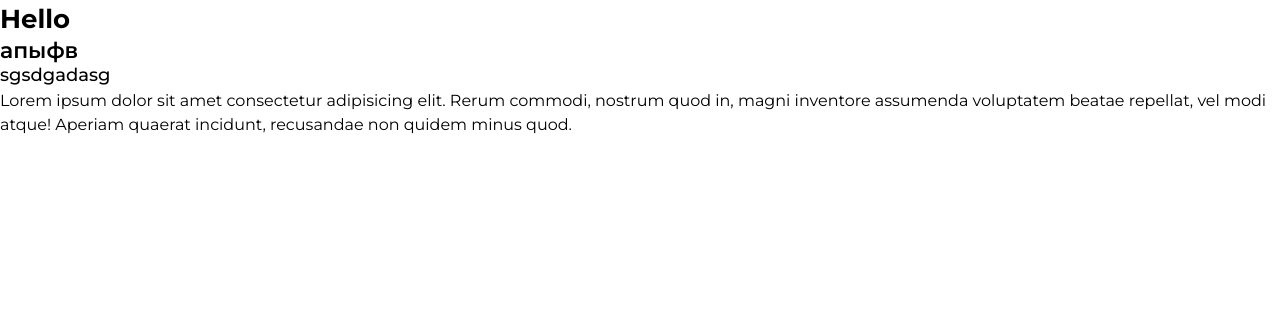
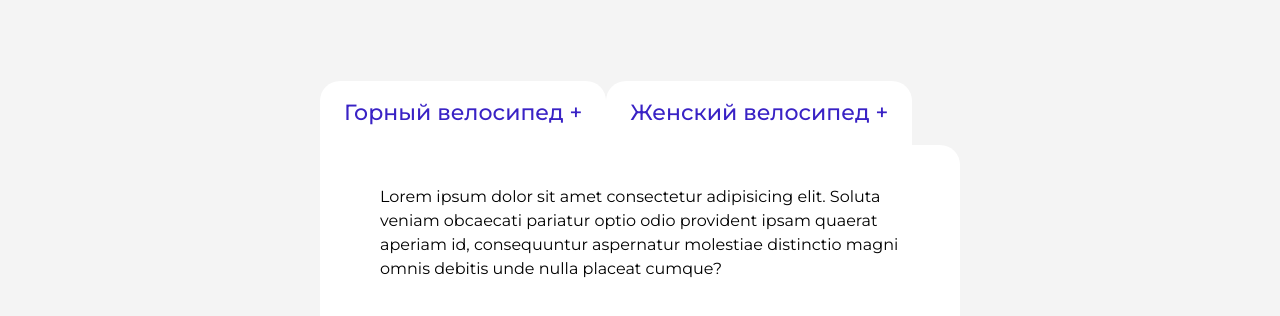
Before and after one commit to levgenprog/bike-site, a React (Create React App) app: page / in a window 1280 px wide. Shown: the top 316 px of the page. Built offline with nearby package versions, Linux system fonts and the light colour scheme; a web font is replaced by a local one.

Commit message:
first outline

```diff
--- a/public/index.html
+++ b/public/index.html
@@ -7,7 +7,6 @@
   <meta name="viewport" content="width=device-width, initial-scale=1" />
   <link rel="preconnect" href="https://fonts.gstatic.com" crossorigin>
   <link rel="preconnect" href="https://fonts.googleapis.com">
-  <link rel="preconnect" href="https://fonts.gstatic.com" crossorigin>
   <link
     href="https://fonts.googleapis.com/css2?family=Caveat&family=Montserrat:ital,wght@0,100;0,400;0,500;0,600;0,700;1,400;1,500;1,600;1,700&family=Oswald:wght@200&family=Water+Brush&family=Work+Sans&family=Yanone+Kaffeesatz:wght@200&display=swap"
     rel="stylesheet">
--- a/src/App.jsx
+++ b/src/App.jsx
@@ -1,14 +1,13 @@
 // import { useState } from "react";
+import './components/style.css';
+import Container from "./components/Container";
 
 function App() {
 
 
   return (
     <>
-      <h1>Hello</h1>
-      <h2>апыфв</h2>
-      <h3>sgsdgadasg</h3>
-      <p>Lorem ipsum dolor sit amet consectetur adipisicing elit. Rerum commodi, nostrum quod in, magni inventore assumenda voluptatem beatae repellat, vel modi atque! Aperiam quaerat incidunt, recusandae non quidem minus quod.</p>
+      <Container></Container>
     </>
   );
 }
--- /dev/null
+++ b/src/components/Container.jsx
@@ -0,0 +1,20 @@
+import { useState } from "react"
+import MenuButton from "./MenuButton"
+
+const Container = () => {
+
+    const [selected, setSelected] = useState('m');
+
+    return (
+        <div className="container">
+            <MenuButton title='Горный велосипед' selected={selected}></MenuButton>
+            <MenuButton title='Женский велосипед' selected={selected}></MenuButton>
+
+            <div className="content">
+                Lorem ipsum dolor sit amet consectetur adipisicing elit. Soluta veniam obcaecati pariatur optio odio provident ipsam quaerat aperiam id, consequuntur aspernatur molestiae distinctio magni omnis debitis unde nulla placeat cumque?
+            </div>
+        </div>
+    )
+}
+
+export default Container
--- /dev/null
+++ b/src/components/MenuButton.jsx
@@ -0,0 +1,10 @@
+const MenuButton = (props) => {
+    let sing = '+';
+    return (
+        <button className="menu-button ">
+            {props.title} {sing}
+        </button>
+    );
+}
+
+export default MenuButton;
--- /dev/null
+++ b/src/components/style.css
@@ -0,0 +1,27 @@
+.container {
+    width: 50%;
+    margin: 0 auto;
+    margin-top: 81px;
+}
+
+.content {
+    height: 500px;
+    background-color: white;
+    border-radius: 0px 20px 20px 20px;
+    padding: 40px 60px;
+}
+
+.menu-button {
+    color: #3922C5;
+    background: #FFFFFF;
+    border-radius: 20px 20px 0px 0px;
+    padding: 20px 24px;
+    border: none;
+    font-weight: 500;
+    font-size: 22px;
+}
+
+.menu-button.unused {
+    color: #0C0C0C;
+    background: #D9D9D9;
+}
--- a/src/index.css
+++ b/src/index.css
@@ -8,7 +8,7 @@
 }
 
 body {
-    background-color: #FFFFFF;
+    background-color: #F4F4F4
 }
 
 h1 {
```
